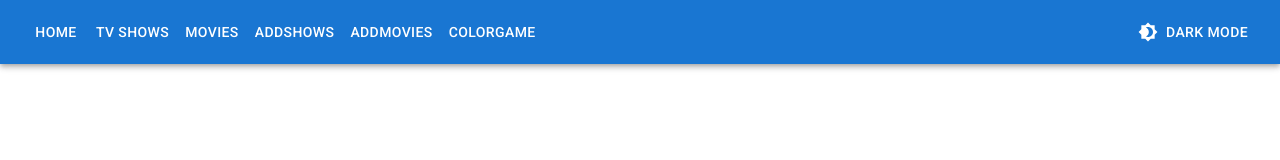
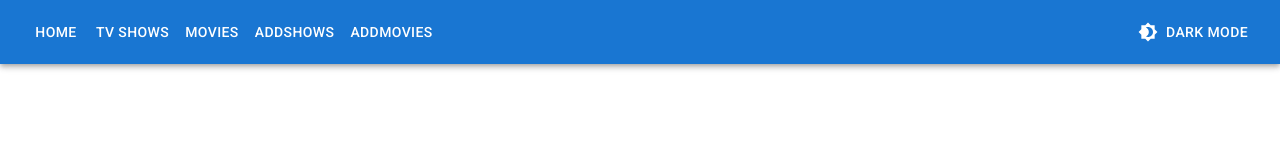
Before and after one commit to Jagan0901/OTT-application, a React (Create React App) app: page / in a window 1280 px wide. Shown: the top 160 px of the page. Built offline with nearby package versions, Linux system fonts and the light colour scheme.

Commit message:
added token

```diff
--- a/src/App.js
+++ b/src/App.js
@@ -1005,7 +1005,7 @@ function App() {
      <Button color='inherit' onClick={()=> navigate("/Movies")}>Movies</Button>
      <Button color='inherit' onClick={()=> navigate("/TVShows/add")}>AddShows</Button>
      <Button color='inherit' onClick={()=> navigate("/Movies/add")}>AddMovies</Button>
-     <Button color='inherit' onClick={()=> navigate("/color-game")}>Colorgame</Button>
+     {/* <Button color='inherit' onClick={()=> navigate("/color-game")}>Colorgame</Button> */}
      </div>
 
      <Button
@@ -1025,7 +1025,7 @@ function App() {
           <Route path="/webseries" element={<Navigate replace to ="/TVShows"/>}/>
           <Route path="/series" element={<Navigate replace to ="/TVShows"/>}/>
           <Route path="/TVShows/add" element={<Add_TV_Shows/>}/>
-          <Route path="/color-game" element={<AddColor/>}/>
+          {/* <Route path="/color-game" element={<AddColor/>}/> */}
           <Route path="/Movies" element={<Movies/>}/>
           <Route path="/films" element={<Navigate replace to = "/Movies"/>}/>
           <Route path="/Movies/:movieId" element={<MovieDetail/>}/>
```
